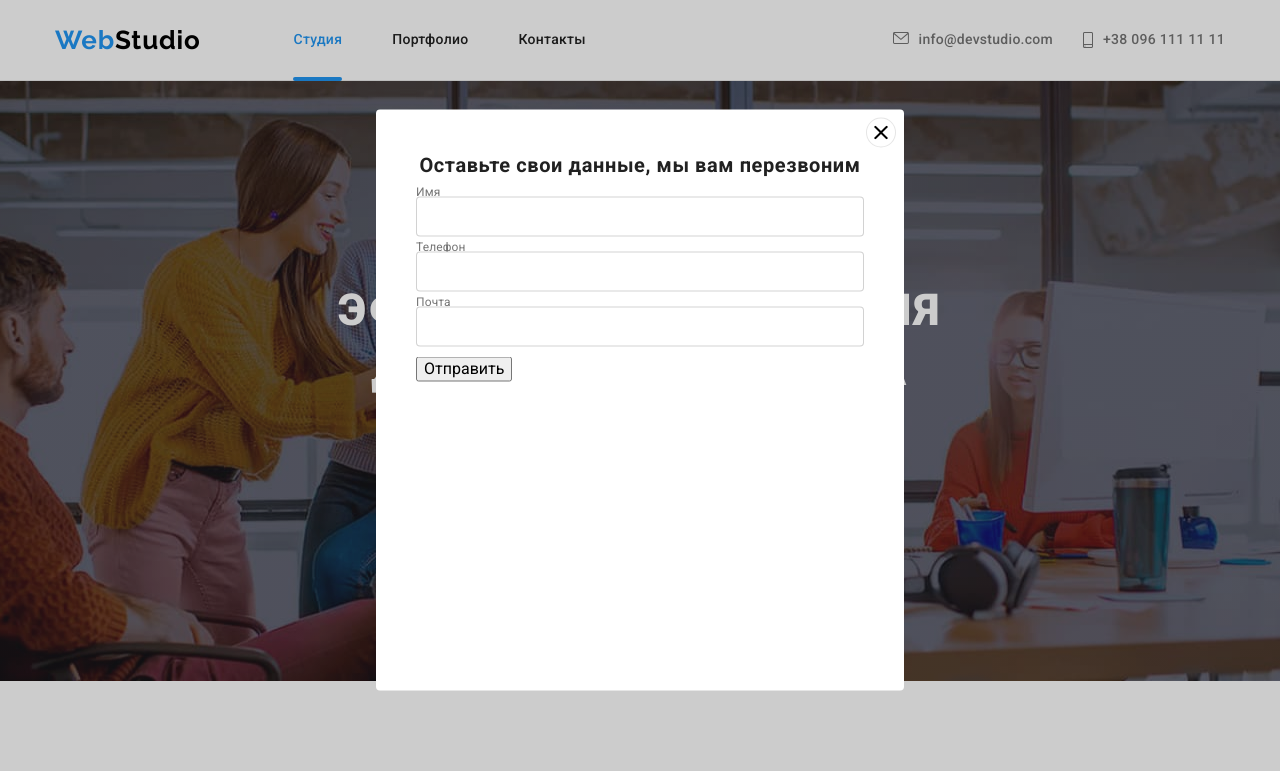
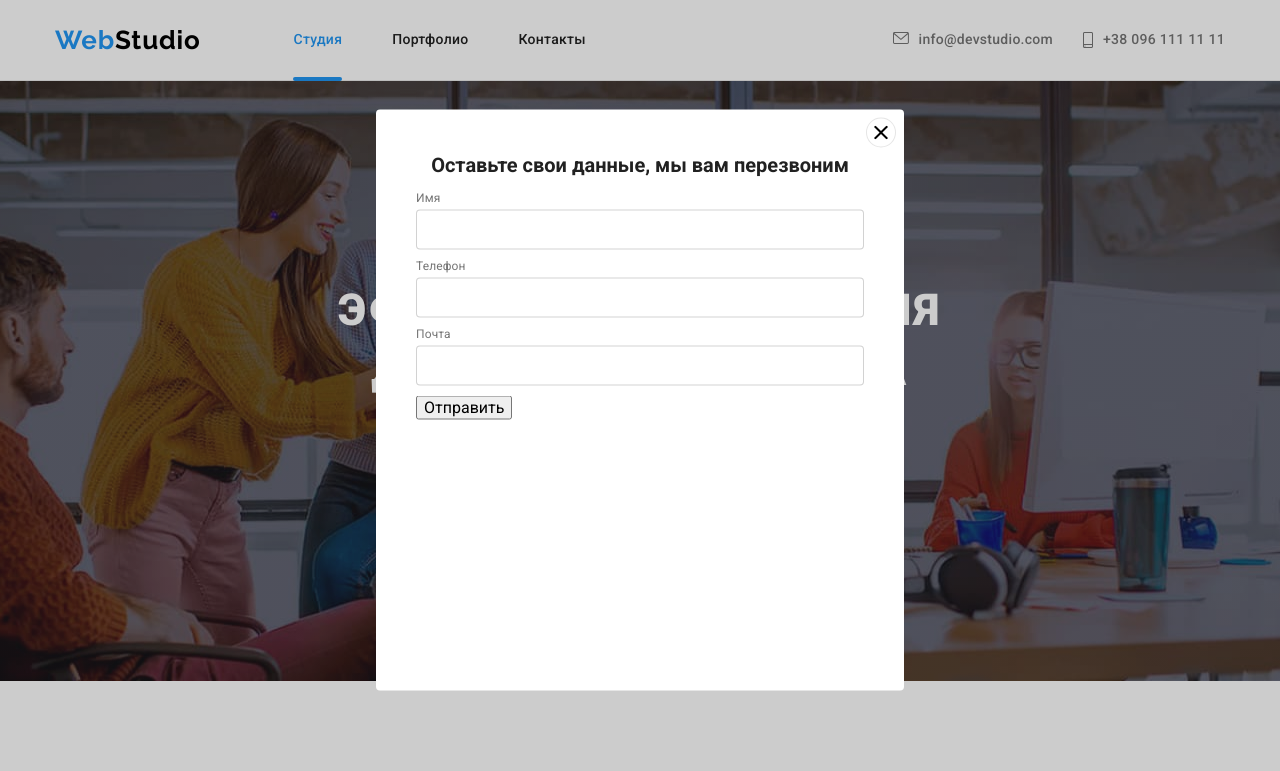
Before and after one commit to NikolayOskolkow/goit-markup-hw-06, a plain HTML site: page index.html in a window 1280 px wide. Shown: the top 771 px of the page. Drawn offline with nearby package versions, Linux system fonts and the light colour scheme.

Commit message:
Я даун

```diff
--- a/css/styles.css
+++ b/css/styles.css
@@ -708,7 +708,6 @@ h1 {
 }
 
 .modal {
-  padding: 40px;
   width: 528px;
   min-height: 581px;
   background-color: #ffffff;
@@ -717,6 +716,7 @@ h1 {
   top: 50%;
   left: 50%;
   transform: translate(-50%, -50%) scale(1);
+  padding: 40px;
 }
 
 .modal-close {
@@ -744,31 +744,31 @@ h1 {
   font-size: 20px;
   line-height: 1.5;
   text-align: center;
-  letter-spacing: 0.03em;
   color: #212121;
   margin-bottom: 12px;
 }
 
 .form-field {
+  display: flex;
+  flex-direction: column;
   margin-bottom: 10px;
 }
 
+.form-field label {
+  margin-bottom: 4px;
+}
+
 .form-imput {
-  width: 100%;
   height: 40px;
   border: 1px solid rgba(33, 33, 33, 0.2);
   border-radius: 4px;
 }
 
-.button-form {
-}
-
-.input-text {
-  margin-bottom: 4px;
+.form-label {
   display: block;
   font-weight: 400;
   font-size: 12px;
-  line-height: 1.16px;
+  line-height: 1.16;
   letter-spacing: 0.01em;
   color: #757575;
 }
--- a/index.html
+++ b/index.html
@@ -429,29 +429,30 @@
                     <use href="./img/sprite/icons.svg#icon-close"></use>
                 </svg>
             </button>
-                <p class="modal-title">
-                    Оставьте свои данные, мы вам перезвоним
-                </p>
-                <form action="#">
+                <form action="#" class="modal-form">
+                    <p class="modal-title">
+                        Оставьте свои данные, мы вам перезвоним
+                    </p>
                     <div class="form-field">
-                    <label class="input-text" for="user-name">Имя</label>
+                    <label class="form-label" for="user-name">Имя</label>
                     <input type="text" class="form-imput"
                         name="user-name"
                         placeholder=""
-                        required minlength="2"
+                        required
+                        minlength="2"
                         id="user-name" />
                     </div>
                     <div class="form-field">
-                    <label class="input-text" for="user-tel">Телефон</label>
-                    <input type="tel" class="form-imput"
+                    <label class="form-label" for="user-tel">Телефон</label>
+                    <input type="iser-tel" class="form-imput"
                         name="user-tel"
                         placeholder=""
                         required
                         id="user-tel" />
                     </div>
                     <div class="form-field">
-                    <label class="input-text"for="user-email">Почта</label>
-                    <input type="email" class="form-imput"
+                    <label class="form-label"for="user-email">Почта</label>
+                    <input type="user-email" class="form-imput"
                         name="user-email"
                         placeholder=""
                         required
```
